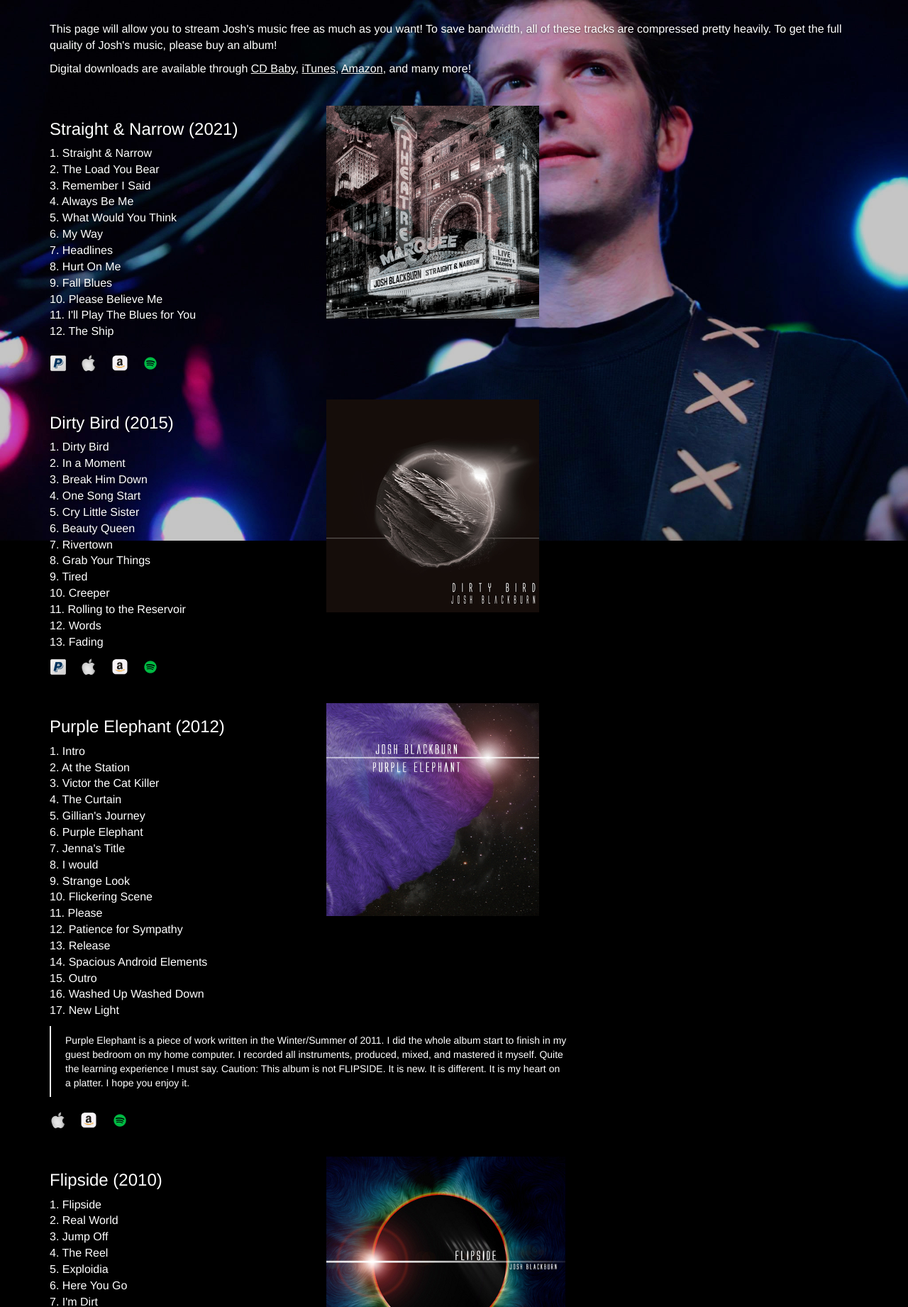
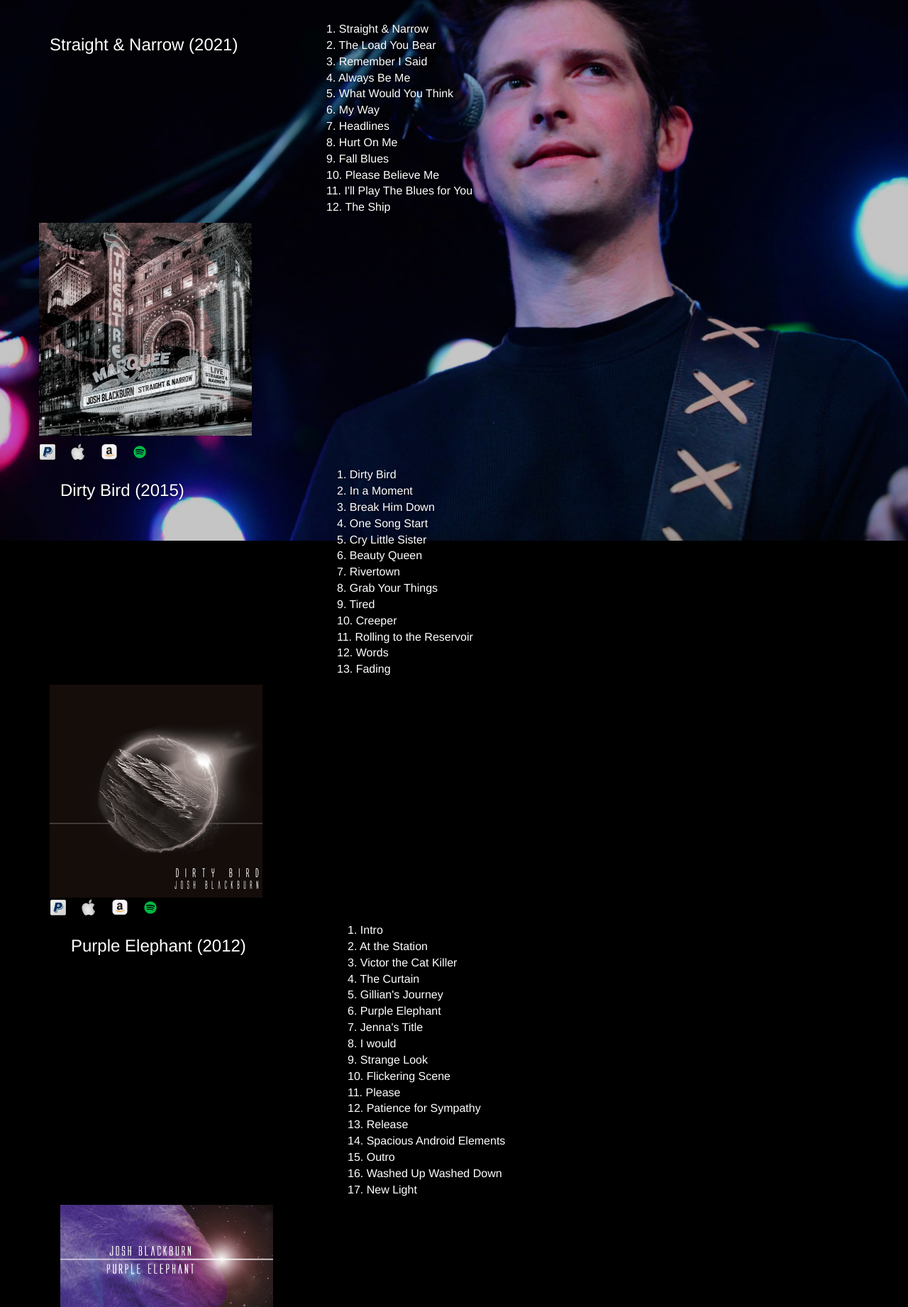
Before and after one commit to gsgleason/joshblackburn.com, a Flask app: page /albums in a window 1280 px wide; the page is wider, and only the part inside the window is pictured. Shown: the part 90-1932 px from the top of that part at 71% size. Run offline with Flask 2, Linux system fonts and the light colour scheme; parts of the project's set-up code (start-up, migrations or seed data) failed here and were passed over; some libraries are stand-ins or nearby versions.

Commit message:
moved title to its own row

```diff
--- a/templates/albums.html
+++ b/templates/albums.html
@@ -2,10 +2,6 @@
 {% extends "base.html" %}
 {% block body %}
 {% include "audio_controls.html" %}
-<div class="container">
-<p>This page will allow you to stream Josh's music free as much as you want!  To save bandwidth, all of these tracks are compressed pretty heavily.  To get the full quality of Josh's music, please buy an album!</p>
-<p>Digital downloads are available through <a href="http://www.cdbaby.com/Artist/JoshBlackburn" target="_blank">CD Baby</a>, <a href="https://itunes.apple.com/us/artist/josh-blackburn/id395770278" target="_blank">iTunes</a>, <a href="http://www.amazon.com/s/ref=ntt_srch_drd_B0045AJ0K2?ie=UTF8&amp;field-keywords=Josh%20Blackburn&amp;index=digital-music&amp;search-type=ss" target="_blank">Amazon</a>, and many more!</p>
-</div>
 
 {% for album in album_list %}
 	{% set a = loop.revindex0 %}
@@ -13,6 +9,9 @@
 		<div class="row">
 			<div class="col-sm-6 col-md-4">
 				<h3>{{ album.title }} ({{ album.year }})</h3>
+			</div>
+		<div class="row">
+			<div class="col-sm-6 col-md-4">
 				<ol>
 					{% for track in album.tracks %}
 						<li><a data-album="{{ a }}" data-track="{{ loop.index0 }}"></a> {{ loop.index }}. {{ track }}</li>
```
